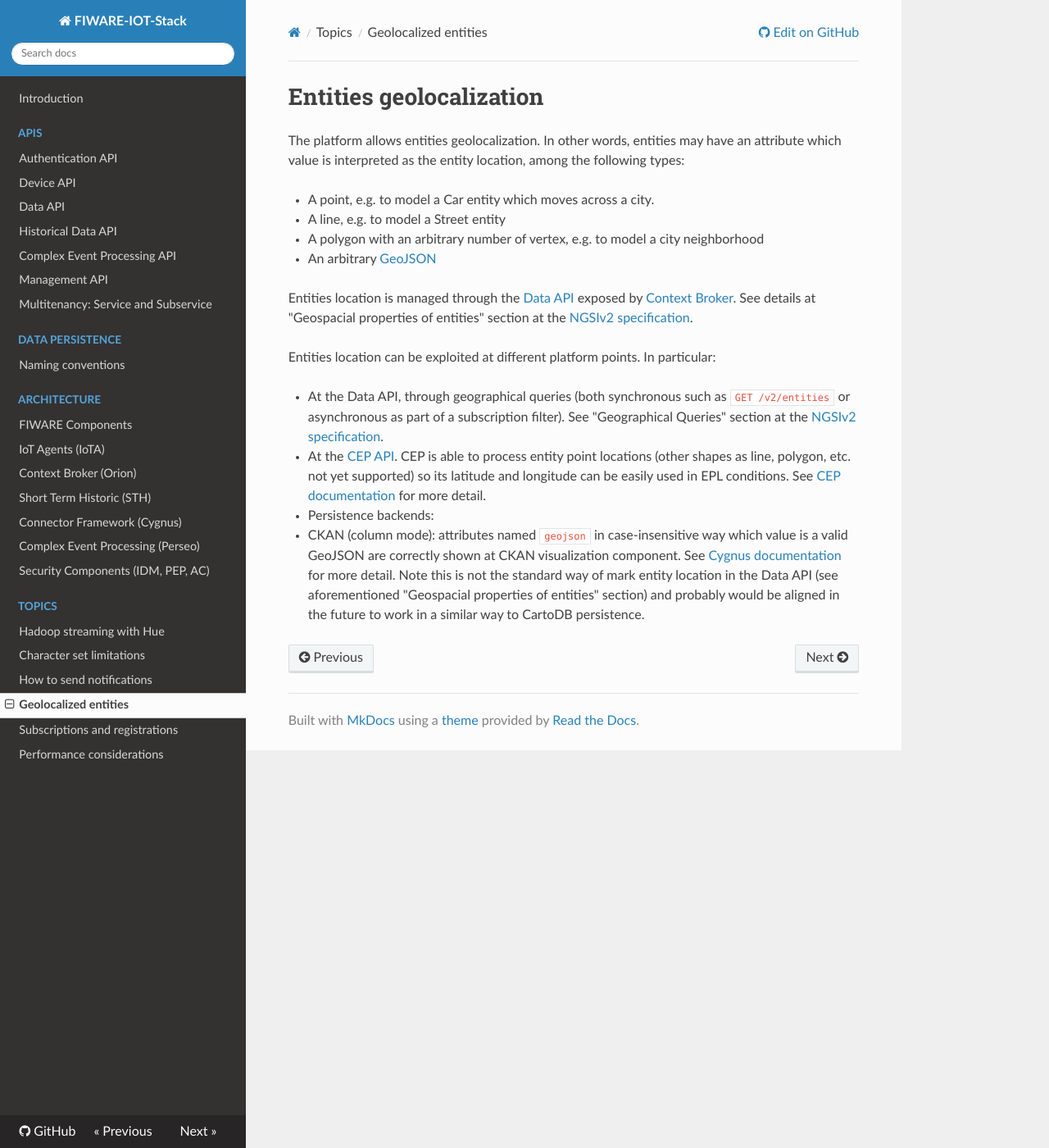
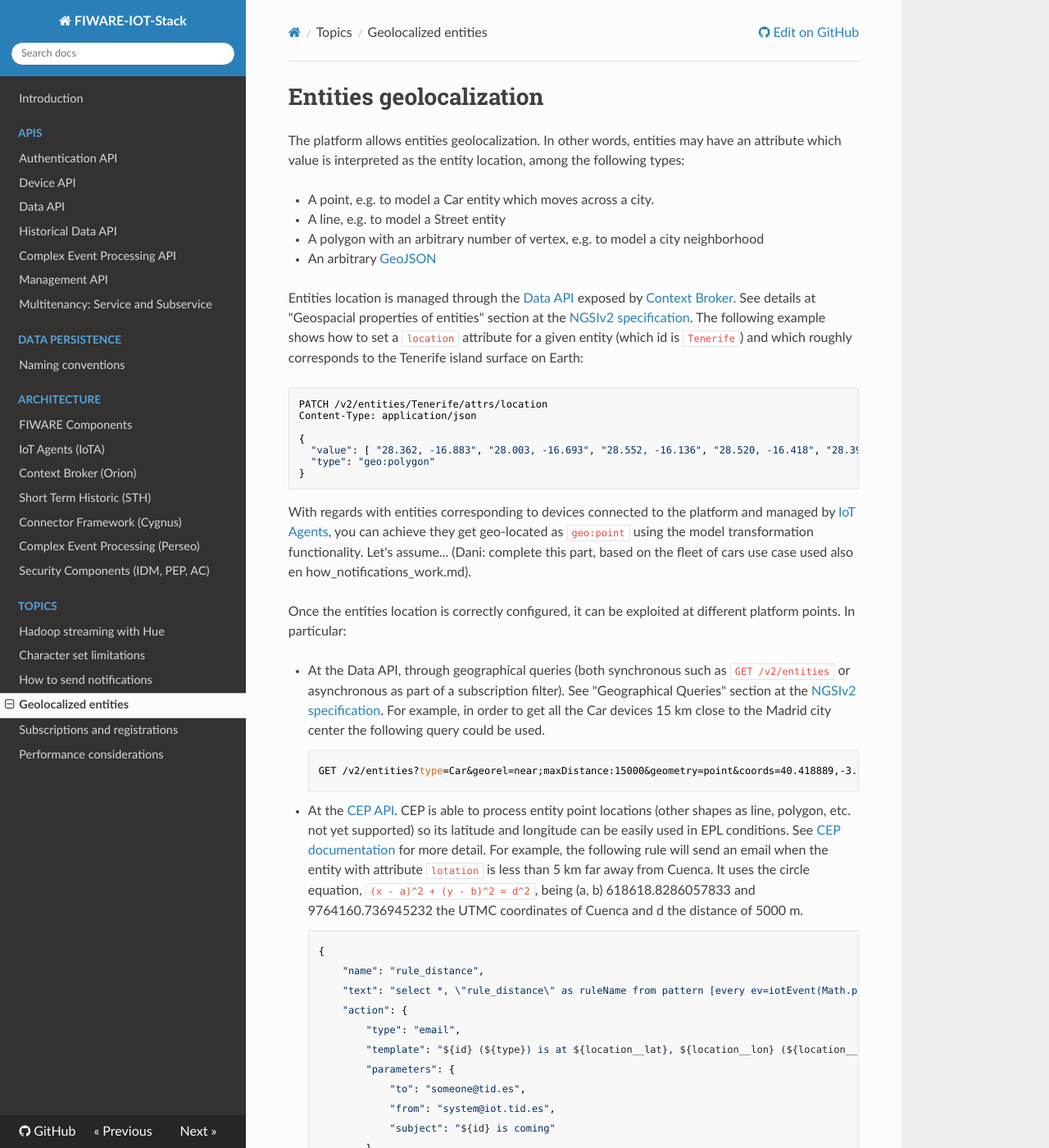
Before and after one commit to telefonicaid/thinking-cities, an MkDocs documentation site: the page built from docs/topics/geolocalized_entities.md, in a window 1280 px wide and 1400 px high. Shown: the whole window at 82% size. Built offline with MkDocs 1.6.1, drawn with Linux system fonts in a browser that asks for light colours; nearby versions of some CDN libraries; old or Windows-style settings are respelled for this version of MkDocs; some of the changed text lies outside the part shown.

Commit message:
FIX add devices to the geolocalized_entities.md document and more examples

```diff
--- a/docs/topics/geolocalized_entities.md
+++ b/docs/topics/geolocalized_entities.md
@@ -8,20 +8,59 @@ value is interpreted as the entity location, among the following types:
 - A polygon with an arbitrary number of vertex, e.g. to model a city neighborhood
 - An arbitrary [GeoJSON](http://geojson.org)
 
-Entities location is managed through the [Data API](../data_api.md) exposed by [Context Broker](../context_broker.md). See details at "Geospacial properties of entities" section at the [NGSIv2 specification](http://telefonicaid.github.io/fiware-orion/api/v2/stable/).
+Entities location is managed through the [Data API](../data_api.md) exposed by [Context Broker](../context_broker.md). See details at "Geospacial properties of entities" section at the [NGSIv2 specification](http://telefonicaid.github.io/fiware-orion/api/v2/stable/). The following example
+shows how to set a `location` attribute for a given entity (which id is `Tenerife`) and which roughly corresponds to the Tenerife island surface
+on Earth:
 
-Entities location can be exploited at different platform points. In particular:
+    PATCH /v2/entities/Tenerife/attrs/location
+    Content-Type: application/json
+
+    {
+      "value": [ "28.362, -16.883", "28.003, -16.693", "28.552, -16.136", "28.520, -16.418", "28.396, -16.641", "28.362, -16.883" ]
+      "type": "geo:polygon"
+    }
+
+
+With regards with entities corresponding to devices connected to the platform and managed by [IoT Agents](../device_gateway.md), you can achieve
+they get geo-located as `geo:point` using the model transformation functionality. Let's assume... (Dani: complete this part, based on the fleet of cars
+use case used also en how_notifications_work.md).
+
+Once the entities location is correctly configured, it can be exploited at different platform points. In particular:
 
 - At the Data API, through geographical queries (both synchronous such as
-  `GET /v2/entities` or asynchronous as part of a subscription filter). See "Geographical Queries" section at the [NGSIv2 specification](http://telefonicaid.github.io/fiware-orion/api/v2/stable/).
+  `GET /v2/entities` or asynchronous as part of a subscription filter). See "Geographical Queries" section at the [NGSIv2 specification](http://telefonicaid.github.io/fiware-orion/api/v2/stable/). For example, in order to get all the Car devices 15 km close to the Madrid city center the
+  following query could be used.
+
+        GET /v2/entities?type=Car&georel=near;maxDistance:15000&geometry=point&coords=40.418889,-3.691944
+
 - At the [CEP API](../cep_api.md). CEP is able to process entity point locations
   (other shapes as line, polygon, etc. not yet supported) so its latitude and
-  longitude can be easily used in EPL conditions. See [CEP documentation](https://github.com/telefonicaid/perseo-fe/blob/master/documentation/plain_rules.md#location-fields) for more detail.
+  longitude can be easily used in EPL conditions. See [CEP documentation](https://github.com/telefonicaid/perseo-fe/blob/master/documentation/plain_rules.md#location-fields) for more detail. For example, the following rule will send an email when the entity with attribute `lotation` is
+  less than 5 km far away from Cuenca. It uses the circle equation, `(x - a)^2 + (y - b)^2 = d^2`, being (a, b) 618618.8286057833 and
+  9764160.736945232 the UTMC coordinates of Cuenca and d the distance of 5000 m.
+
+		{
+		    "name": "rule_distance",
+		    "text": "select *, \"rule_distance\" as ruleName from pattern [every ev=iotEvent(Math.pow((cast(cast(location__x?,String),float) - 618618.8286057833), 2) + Math.pow((cast(cast(location__y?,String),float) - 9764160.736945232), 2) < Math.pow(5e3,2))]",
+		    "action": {
+		        "type": "email",
+		        "template": "${id} (${type}) is at ${location__lat}, ${location__lon} (${location__x}, ${location__y})",
+		        "parameters": {
+		            "to": "someone@tid.es",
+		            "from": "system@iot.tid.es",
+		            "subject": "${id} is coming"
+		        }
+		    }
+		}
+
 - Persistence backends:
   - CKAN (column mode): attributes named `geojson` in case-insensitive way which value is
     a valid GeoJSON are correctly shown at CKAN visualization component. See [Cygnus documentation](http://fiware-cygnus.readthedocs.io/en/master/cygnus-ngsi/xxxx) for more detail. Note this is
     not the standard way of mark entity location in the Data API (see aforementioned "Geospacial properties of entities" section) and probably would be aligned in the
     future to work in a similar way to CartoDB persistence.
+
+(Paco: an snapshot showing Cars around Madrid in the CKAN GUI should be included here)
+
 
 <!--
 To include in the Persisente backends section, once CartoDB sink would be ready for production usage:
```
